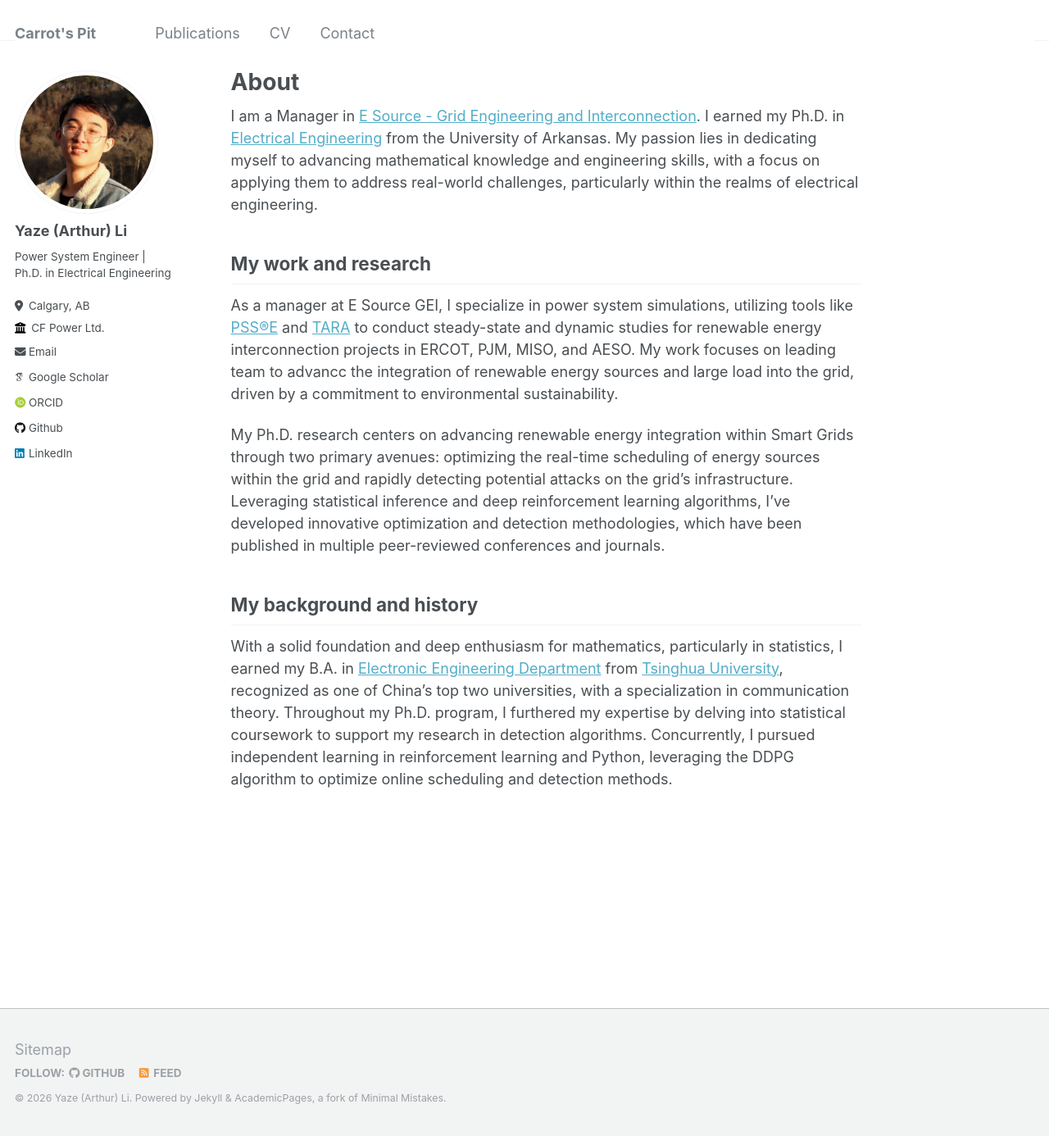
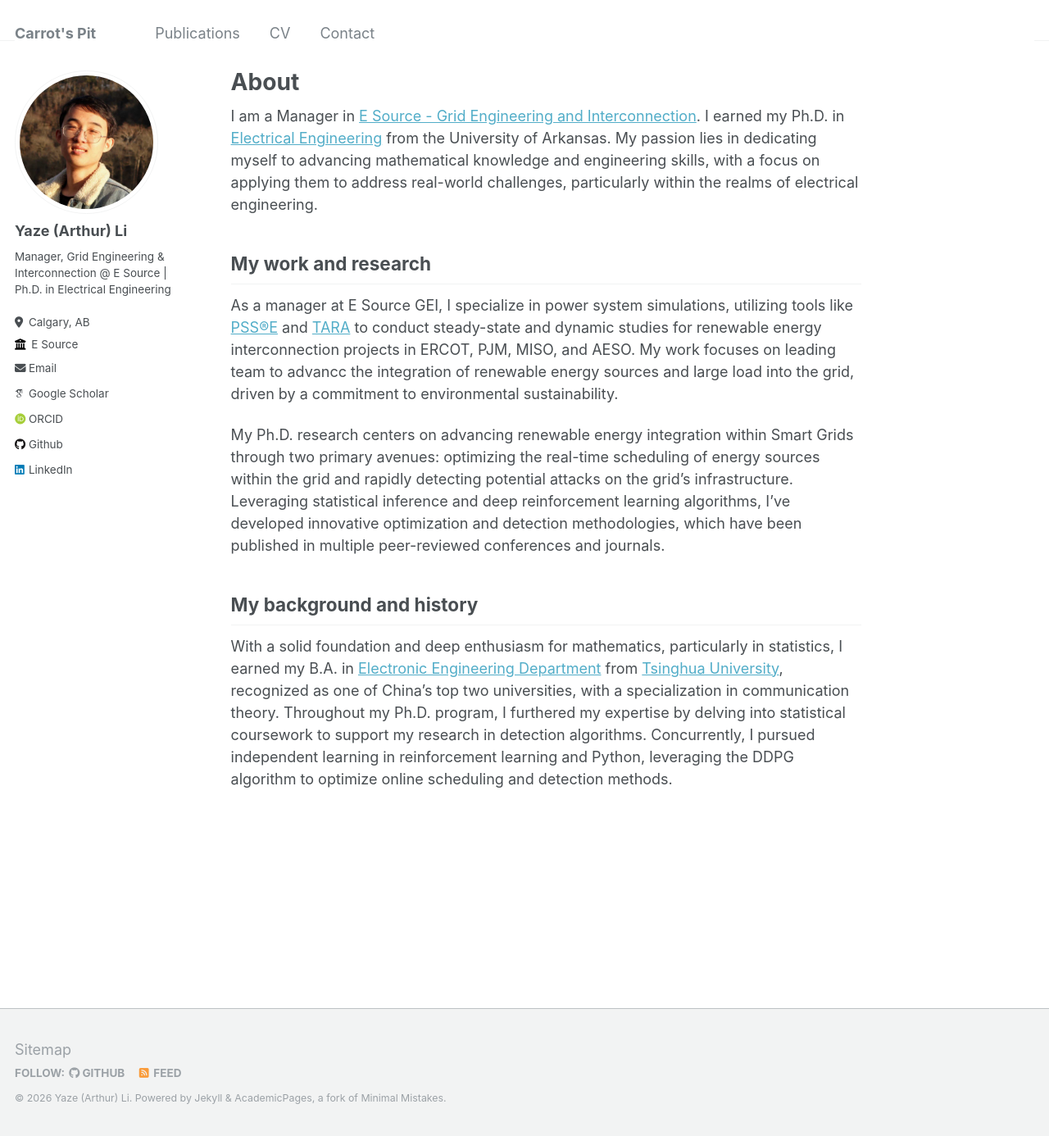
Before and after one commit to Arthurliyaze/Arthurliyaze.github.io, a Jekyll site: the page built from _pages/about.md, in a window 1280 px wide and 1386 px high. Shown: the whole window at 82% size. Built offline with Jekyll 4.4.1, drawn with Linux system fonts in a browser that asks for light colours; some web fonts are replaced.

Commit message:
Update bio and employer information in config

```diff
--- a/_config.yml
+++ b/_config.yml
@@ -11,7 +11,7 @@ locale                   : "en-US"
 title                    : "Carrot's Pit"
 title_separator          : "-"
 name                     : &name "Yaze (Arthur) Li"
-description              : &description "Power System Engineer | Ph.D. in Electrical Engineering"
+description              : &description "Manager, Grid Engineering & Interconnection | Ph.D. in Electrical Engineering"
 url                      : https://Arthurliyaze.github.io # the base hostname & protocol for your site e.g. "https://arthurliyaze.github.io"
 baseurl                  : "" # the subpath of your site, e.g. "/blog"
 repository               : "Arthurliyaze.github.io"
@@ -24,9 +24,9 @@ author:
   name             : "Yaze (Arthur) Li"
   avatar           : "yaze.jpg"
   #pronouns         : "he/his" # example: "she/her"
-  bio              : "Power System Engineer | Ph.D. in Electrical Engineering"
+  bio              : "Manager, Grid Engineering & Interconnection @ E Source | Ph.D. in Electrical Engineering"
   location         : "Calgary, AB"
-  employer         : "CF Power Ltd."
+  employer         : "E Source"
   uri              : # URL
   email            : "arthurliyaze@gmail.com"
 
```
